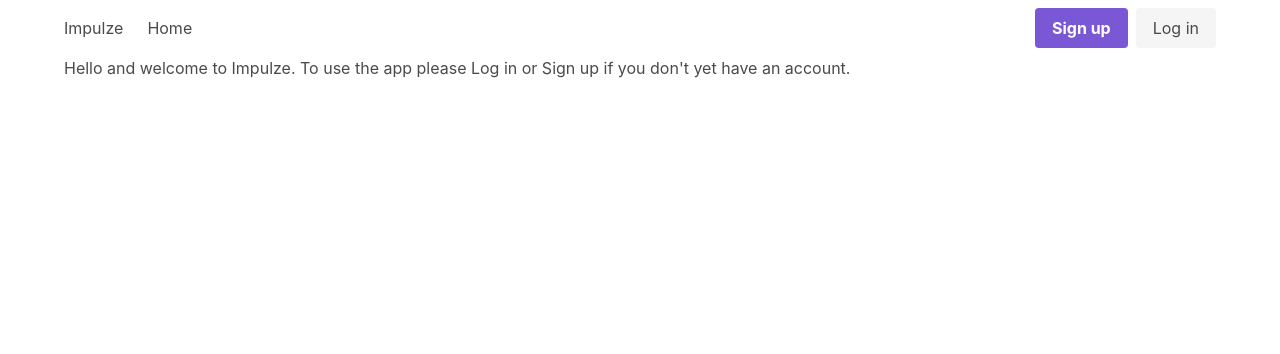
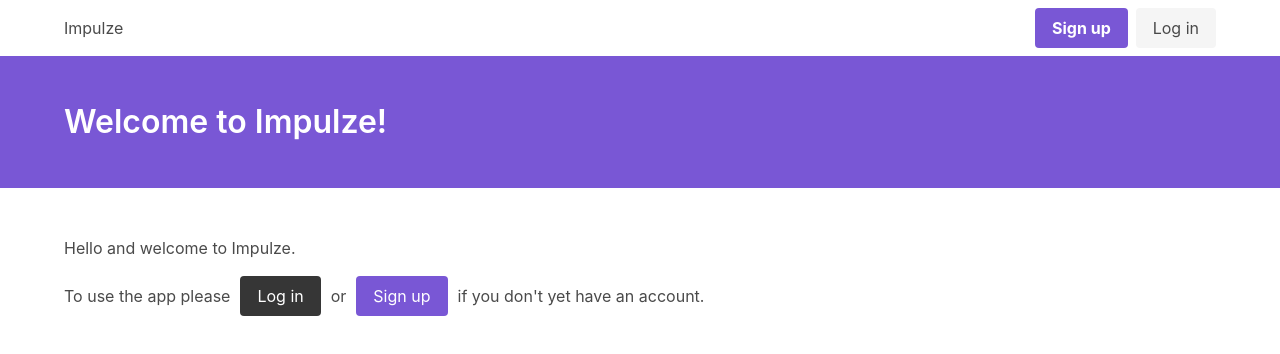
Before and after one commit to jstavanja/impulze, a Vue app in the folder client/: page / in a window 1280 px wide. Shown: the top 354 px of the page. Built offline with nearby package versions, Linux system fonts and the light colour scheme.

Commit message:
Added redirect logic to routes and adjusted templates accordingly

```diff
--- a/client/src/components/Navigation.vue
+++ b/client/src/components/Navigation.vue
@@ -15,11 +15,10 @@
 
       <div id="navbarBasicExample" class="navbar-menu">
         <div class="navbar-start">
-          <a class="navbar-item">
-            Home
-          </a>
-          <a class="navbar-item" @click="openAddImpulzeModal" v-if="user">
-            Add an Impulze
+          <a class="navbar-item" v-if="user">
+            <a class="button is-success" @click="openAddImpulzeModal">
+              <strong>Add an Impulze</strong>
+            </a>
           </a>
         </div>
 
@@ -31,6 +30,9 @@
               </a>
               <router-link to="/login" class="button is-light" tag="a" v-if="!user">
                 Log in
+              </router-link>
+              <router-link to="/app" class="button is-light" tag="a" v-if="!inApp && user">
+                Back to app
               </router-link>
               <a class="button is-danger" v-if="user" @click="logout">
                 Log out
@@ -51,7 +53,10 @@ export default {
   computed: {
     ...mapGetters([
       'user'
-    ])
+    ]),
+    inApp () {
+      return this.$route.path === '/app'
+    }
   },
   methods: {
     logout () {
--- a/client/src/views/Home.vue
+++ b/client/src/views/Home.vue
@@ -1,15 +1,26 @@
 <template>
   <div class="home container">
-    <impulze-list />
+    <impulze-list v-if="user"/>
   </div>
 </template>
 
 <script>
 import ImpulzeList from '../components/Impulze/ImpulzeList'
+import { mapGetters } from 'vuex'
 
 export default {
   components: {
     ImpulzeList
+  },
+  computed: {
+    ...mapGetters([
+      'user'
+    ])
+  },
+  created () {
+    if (!this.user) {
+      this.$router.push({ name: 'login' })
+    }
   }
 }
 </script>
--- a/client/src/views/HomeLoggedOut.vue
+++ b/client/src/views/HomeLoggedOut.vue
@@ -1,10 +1,43 @@
 <template>
-  <div class="home-logged-out container">
-    Hello and welcome to Impulze. To use the app please Log in or Sign up if you don't yet have an account.
+  <div class="home-logged-out">
+    <section class="hero is-primary">
+      <div class="hero-body">
+        <div class="container">
+          <h1 class="title">
+            Welcome to Impulze!
+          </h1>
+        </div>
+      </div>
+    </section>
+    <section class="section">
+      <div class="container content">
+        <p>Hello and welcome to Impulze.</p>
+        <div class="greeting">
+          To use the app please <router-link to="/login" tag="button" class="btn-login button is-dark">Log in</router-link> or <router-link to="/signup" tag="button" class="btn-signup button is-primary">Sign up</router-link> if you don't yet have an account.
+        </div>
+      </div>
+    </section>
   </div>
 </template>
 
 <script>
+import { mapGetters } from 'vuex'
 export default {
+  computed: {
+    ...mapGetters([
+      'user'
+    ])
+  }
 }
 </script>
+
+<style lang="scss">
+  .greeting {
+    display: flex;
+    align-items: center;
+    .btn-login, .btn-signup {
+      margin-left: 10px;
+      margin-right: 10px;
+    }
+  }
+</style>
```
